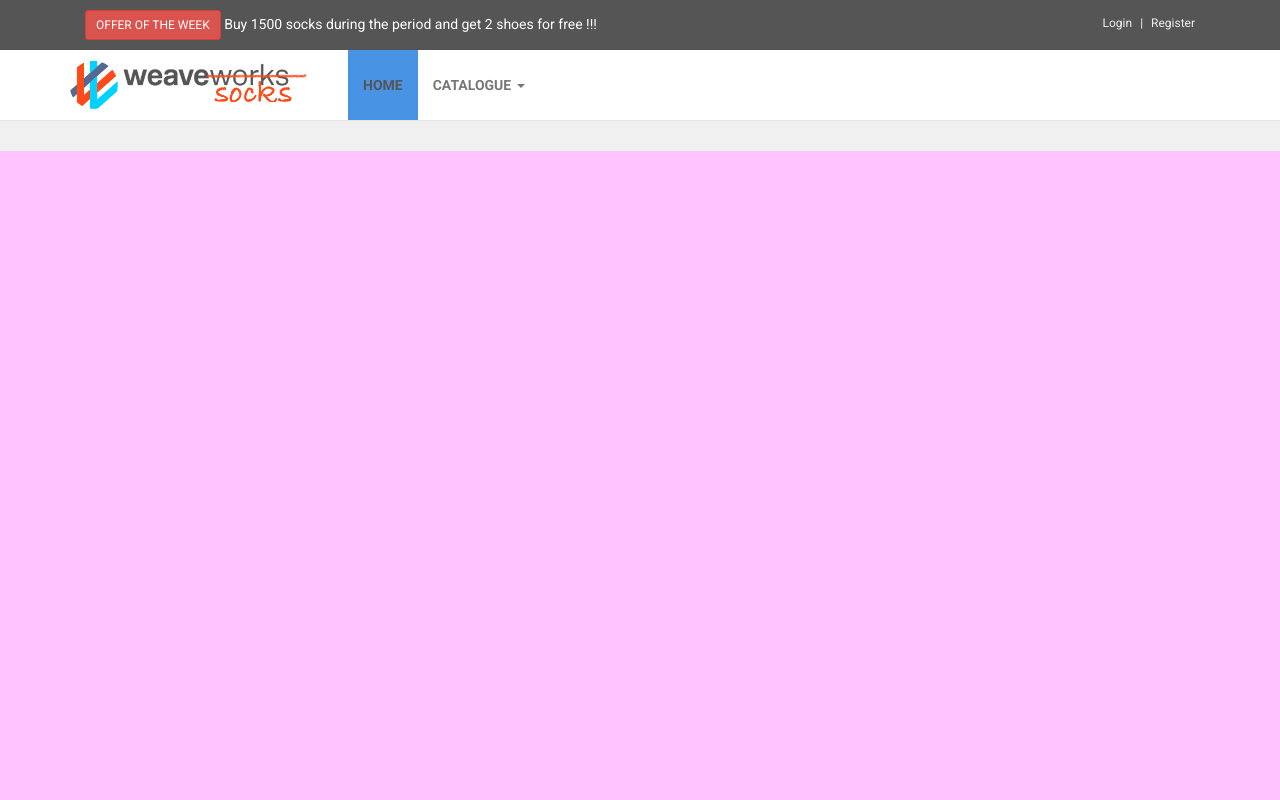
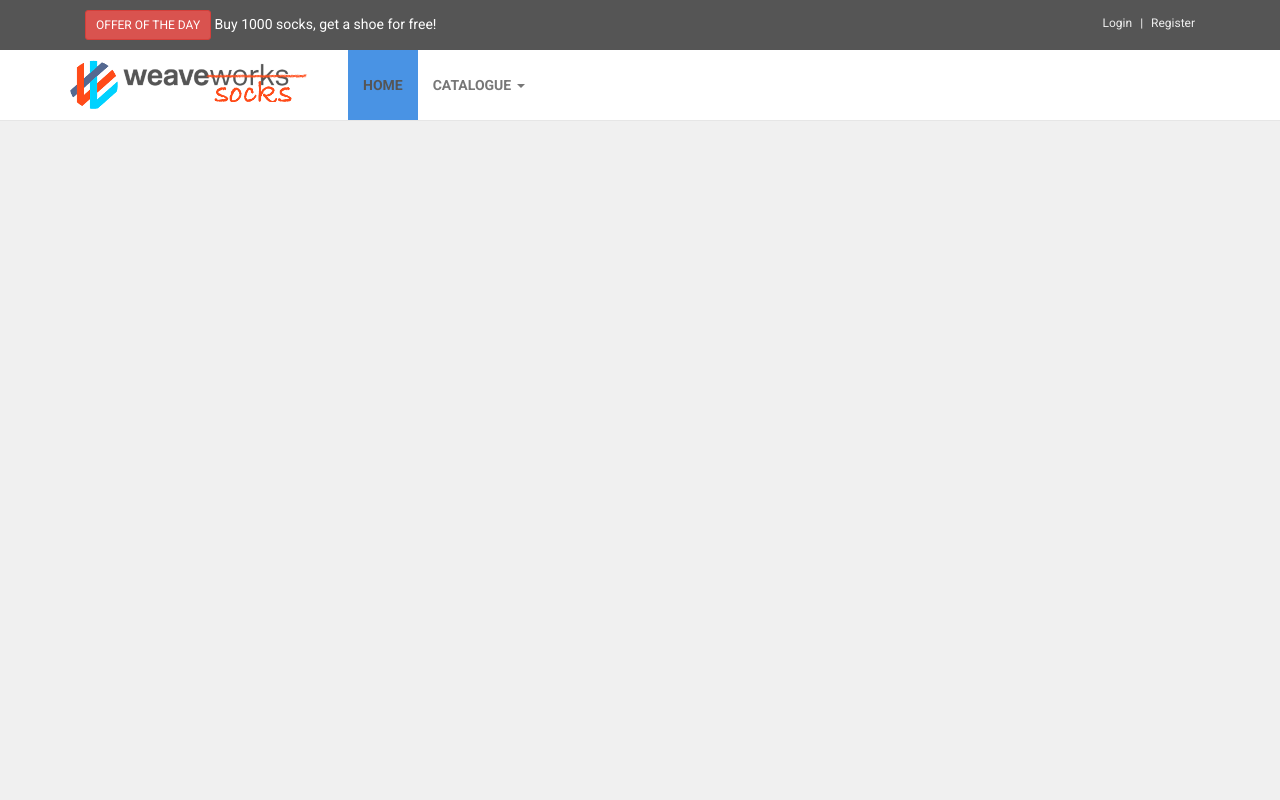
Before and after one commit to epoch-team/demo-front-end, a website: page public/index.html in a window 1280 px wide. Shown: the top 800 px of the page. Drawn offline with Linux system fonts and the light colour scheme; no server answers.

Commit message:
1.0.0の状態に戻す

```diff
--- a/public/css/custom.css
+++ b/public/css/custom.css
@@ -1,4 +1 @@
 /** Your theme modifications here **/
-#content {
-    background-color: #ffc4ff;
-}
--- a/public/topbar.html
+++ b/public/topbar.html
@@ -4,7 +4,8 @@ _________________________________________________________ -->
     <div class="container">
         <div class="col-md-6 offer" data-animate="fadeInDown">
             <a href="#" class="btn btn-danger btn-sm"
-               data-animate-hover="shake">Offer of the Week</a> <a href="#">Buy 1500 socks during the period and get 2 shoes for free !!!</a>
+               data-animate-hover="shake">Offer of the day</a> <a href="#">Buy
+            1000 socks, get a shoe for free!</a>
         </div>
         <div class="col-md-6" data-animate="fadeInDown">
             <ul class="menu">
```
